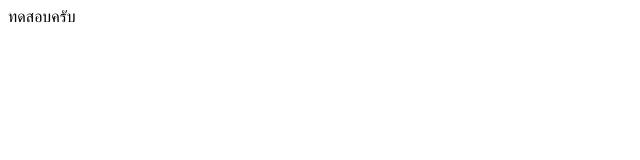
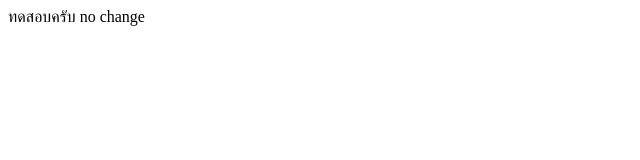
Before and after one commit to nuengtp/testgit, a plain HTML site: page index.html in a window 1280 px wide. Shown: the full height of the page, 0-640 px from the left. Drawn offline with Linux system fonts and the light colour scheme.

Commit message:
Update index.html

```diff
--- a/index.html
+++ b/index.html
@@ -2,5 +2,5 @@
   <head>
     <title>ทดสอบใช้ git ในการแก้ไขไฟล์ต่างๆ ครับ</title>
   </head>
-  <body color="red"> ทดสอบครับ </body>
+  <body color="red"> ทดสอบครับ no change </body>
 </html>
```
